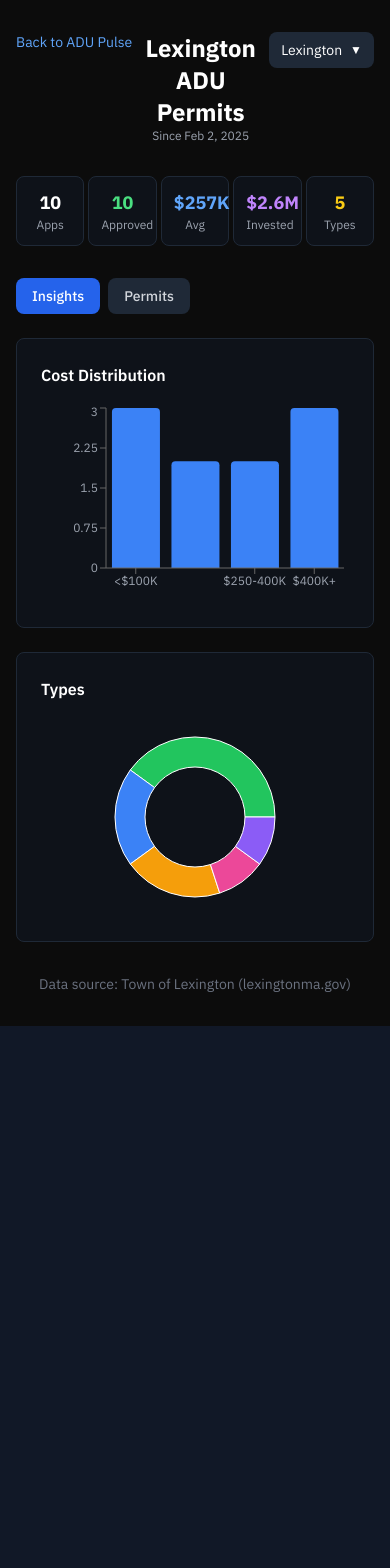
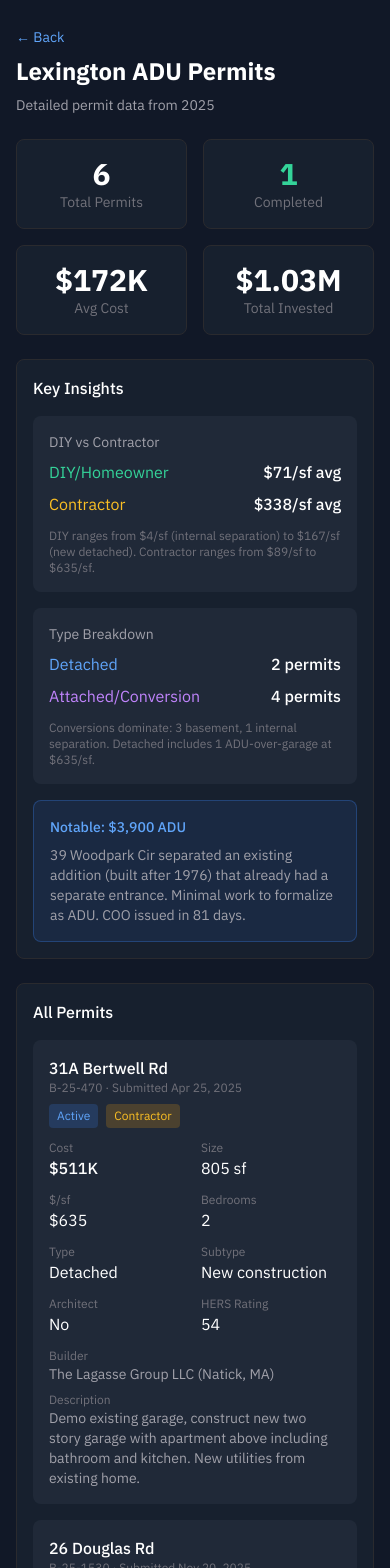
Before and after one commit to atwoodcollects/adupulse, a Next.js app: page /lexington in a window 390 px wide. Shown: the top 1568 px of the page. Before the commit the page ends 1026 px from the top, so only its background shows below. Built offline with nearby package versions, Linux system fonts and the light colour scheme.

Commit message:
Update Lexington with detailed permit data: 6 permits with costs, builders, descriptions

```diff
--- a/src/app/lexington/page.tsx
+++ b/src/app/lexington/page.tsx
@@ -1,127 +1,317 @@
 'use client'
-import { useState } from 'react'
+
 import Link from 'next/link'
-import TownNav from '@/components/TownNav'
-import { PieChart, Pie, Cell, BarChart, Bar, XAxis, YAxis, Tooltip, ResponsiveContainer } from 'recharts'
 
 const permits = [
-  { id: 'B-24-591', address: '9A WASHINGTON ST', date: '2025-07-03', cost: 500000, type: 'Detached ADU' },
-  { id: 'B-25-470', address: '31A BERTWELL RD', date: '2025-07-16', cost: 511330, type: 'Detached ADU' },
-  { id: 'B-24-1571', address: '18R BACON ST', date: '2025-03-24', cost: 407528, type: 'Detached ADU' },
-  { id: 'B-24-1385', address: '33 WOODPARK CIR', date: '2025-12-10', cost: 386684, type: 'Detached ADU' },
-  { id: 'B-25-1530', address: '26 DOUGLAS RD', date: '2025-12-23', cost: 250516, type: 'Basement ADU' },
-  { id: 'B-25-876', address: '14 RIDGE RD', date: '2025-12-19', cost: 226847, type: 'In-Law Suite' },
-  { id: 'B-25-657', address: '20 BIRD HILL RD', date: '2025-07-28', cost: 173376, type: 'In-Law Suite' },
-  { id: 'B-25-1488', address: '5A SOLLYS WAY', date: '2025-11-18', cost: 87285, type: 'Basement ADU' },
-  { id: 'B-25-701', address: '39 WOODPARK CIR', date: '2025-06-20', cost: 20000, type: 'CR-ADU' },
-  { id: 'B-25-442', address: '35 MOON HILL RD', date: '2025-05-22', cost: 4200, type: 'ADU Alteration' },
+  {
+    id: 'B-25-470',
+    address: '31A Bertwell Rd',
+    status: 'Active',
+    dateSubmitted: '2025-04-25',
+    dateIssued: '2025-07-16',
+    cost: 511330,
+    sqft: 805,
+    bedrooms: 2,
+    type: 'Detached',
+    subtype: 'New construction',
+    builder: 'Contractor',
+    builderName: 'The Lagasse Group LLC',
+    builderLocation: 'Natick, MA',
+    description: 'Demo existing garage, construct new two story garage with apartment above including bathroom and kitchen. New utilities from existing home.',
+    architect: false,
+    engineer: false,
+    hersRating: 54,
+    sprinklers: false,
+  },
+  {
+    id: 'B-25-1530',
+    address: '26 Douglas Rd',
+    status: 'Active',
+    dateSubmitted: '2025-11-20',
+    dateIssued: '2025-12-23',
+    cost: 250516,
+    sqft: 862,
+    bedrooms: 1,
+    type: 'Attached',
+    subtype: 'Basement conversion',
+    builder: 'Contractor',
+    builderName: 'International Construction & Development Inc',
+    builderLocation: 'Milton, MA',
+    description: 'Separate lower level from 1st floor to create ADU in lower level, partial gut rehab and install new kitchen. Mini splits for heating/cooling, new heat pump water heater.',
+    architect: false,
+    engineer: false,
+    hersRating: null,
+    sprinklers: false,
+    ownerType: 'Lexhab (housing org)',
+  },
+  {
+    id: 'B-25-1474',
+    address: '302 Marrett Rd',
+    status: 'Active',
+    dateSubmitted: '2025-11-06',
+    dateIssued: null,
+    cost: 150000,
+    sqft: 898,
+    bedrooms: 2,
+    type: 'Detached',
+    subtype: 'New construction',
+    builder: 'DIY',
+    builderName: 'Homeowner (hiring subs)',
+    builderLocation: null,
+    description: 'New accessory dwelling unit',
+    architect: false,
+    engineer: false,
+    hersRating: 53,
+    sprinklers: false,
+  },
+  {
+    id: 'B-25-1488',
+    address: '5A Solly\'s Way',
+    status: 'Active',
+    dateSubmitted: '2025-11-11',
+    dateIssued: '2025-11-18',
+    cost: 87285,
+    sqft: 985,
+    bedrooms: 1,
+    type: 'Attached',
+    subtype: 'Basement conversion',
+    builder: 'Contractor',
+    builderName: 'Kyle Matthew Construction LLC',
+    builderLocation: 'Harvard, MA',
+    description: 'Finish partially completed basement ADU from previous permit #B-24-1533. Finish basement entrance (doghouse).',
+    architect: false,
+    engineer: false,
+    hersRating: null,
+    sprinklers: true,
+    notes: 'Lower cost - finishing prior work',
+  },
+  {
+    id: 'B-25-632',
+    address: '390 Marrett Rd',
+    status: 'Active',
+    dateSubmitted: '2025-05-30',
+    dateIssued: null,
+    cost: 30000,
+    sqft: 743,
+    bedrooms: 1,
+    type: 'Attached',
+    subtype: 'Basement conversion',
+    builder: 'DIY',
+    builderName: 'Homeowner (all work)',
+    builderLocation: null,
+    description: 'Build ADU in the existing basement',
+    architect: true,
+    architectName: 'CLDA Architect (Xiaoying Chen)',
+    engineer: false,
+    hersRating: null,
+    sprinklers: false,
+    notes: 'Full DIY - likely just materials cost',
+  },
+  {
+    id: 'B-25-609',
+    address: '39 Woodpark Cir',
+    status: 'Complete',
+    dateSubmitted: '2025-05-24',
+    dateIssued: '2025-08-11',
+    dateCOO: '2025-08-13',
+    cost: 3900,
+    sqft: 893,
+    bedrooms: 2,
+    type: 'Attached',
+    subtype: 'Internal separation',
+    builder: 'DIY',
+    builderName: 'Homeowner (all work)',
+    builderLocation: null,
+    description: 'Separate existing addition (built after 1976) from main house to create ADU. Both already had separate entrances.',
+    architect: false,
+    engineer: false,
+    hersRating: null,
+    sprinklers: false,
+    notes: 'Minimal work - addition already existed with separate entrance',
+  },
 ]
 
-const totalPermits = permits.length
-const avgCost = Math.round(permits.reduce((sum, p) => sum + p.cost, 0) / permits.length)
-const totalInvestment = permits.reduce((sum, p) => sum + p.cost, 0)
-const typeBreakdown = permits.reduce((acc, p) => { acc[p.type] = (acc[p.type] || 0) + 1; return acc }, {} as Record<string, number>)
-const typeData = Object.entries(typeBreakdown).map(([name, value]) => ({ name, value }))
-const costRanges = [
-  { range: '<$100K', count: permits.filter(p => p.cost < 100000).length },
-  { range: '$100-250K', count: permits.filter(p => p.cost >= 100000 && p.cost < 250000).length },
-  { range: '$250-400K', count: permits.filter(p => p.cost >= 250000 && p.cost < 400000).length },
-  { range: '$400K+', count: permits.filter(p => p.cost >= 400000).length },
-]
-const COLORS = ['#22c55e', '#3b82f6', '#f59e0b', '#ec4899', '#8b5cf6']
+const formatCost = (cost: number) => {
+  if (cost >= 1000000) return '$' + (cost / 1000000).toFixed(2) + 'M'
+  if (cost >= 1000) return '$' + Math.round(cost / 1000) + 'K'
+  return '$' + cost.toLocaleString()
+}
+
+const formatDate = (date: string | null) => {
+  if (!date) return '—'
+  return new Date(date).toLocaleDateString('en-US', { month: 'short', day: 'numeric', year: 'numeric' })
+}
 
 export default function LexingtonPage() {
-  const [activeTab, setActiveTab] = useState('insights')
+  const totalPermits = permits.length
+  const totalCost = permits.reduce((sum, p) => sum + p.cost, 0)
+  const avgCost = Math.round(totalCost / totalPermits)
+  const completedPermits = permits.filter(p => p.status === 'Complete').length
+
+  const detachedPermits = permits.filter(p => p.type === 'Detached')
+  const attachedPermits = permits.filter(p => p.type === 'Attached')
+
+  const diyPermits = permits.filter(p => p.builder === 'DIY')
+  const contractorPermits = permits.filter(p => p.builder === 'Contractor')
+
+  const diyAvgPpsf = diyPermits.length > 0
+    ? Math.round(diyPermits.reduce((sum, p) => sum + (p.cost / p.sqft), 0) / diyPermits.length)
+    : 0
+  const contractorAvgPpsf = contractorPermits.length > 0
+    ? Math.round(contractorPermits.reduce((sum, p) => sum + (p.cost / p.sqft), 0) / contractorPermits.length)
+    : 0
+
   return (
-    <div className="min-h-screen" style={{ backgroundColor: '#0c0c0c' }}>
-      <div className="max-w-7xl mx-auto px-4 py-8">
-        <div className="flex justify-between items-start mb-8">
-          <Link href="/" className="text-blue-400 hover:text-blue-300 text-sm">Back to ADU Pulse</Link>
-          <div className="text-center flex-1">
-            <h1 className="text-2xl font-bold text-white">Lexington ADU Permits</h1>
-            <p className="text-gray-400 text-xs">Since Feb 2, 2025</p>
+    <div className="min-h-screen bg-gray-900">
+      <div className="max-w-6xl mx-auto px-4 py-6">
+        <Link href="/" className="text-blue-400 text-sm mb-2 inline-block">← Back</Link>
+        <h1 className="text-2xl sm:text-3xl font-bold text-white mb-2">Lexington ADU Permits</h1>
+        <p className="text-text-secondary text-sm mb-6">Detailed permit data from 2025</p>
+
+        {/* Stats Grid */}
+        <div className="grid grid-cols-2 md:grid-cols-4 gap-4 mb-6">
+          <div className="bg-gray-800/50 border border-border rounded-lg p-4 text-center">
+            <div className="text-3xl font-bold text-white">{totalPermits}</div>
+            <div className="text-text-muted text-sm">Total Permits</div>
           </div>
-          <TownNav current="Lexington" />
-        </div>
-        <div className="flex justify-center gap-1 md:gap-4 mb-8">
-          <div className="bg-gray-900/50 border border-gray-800 rounded-lg p-3 md:p-4 text-center flex-1 min-w-0">
-            <div className="text-lg md:text-3xl font-bold text-white">{totalPermits}</div>
-            <div className="text-gray-400 text-xs">Apps</div>
+          <div className="bg-gray-800/50 border border-border rounded-lg p-4 text-center">
+            <div className="text-3xl font-bold text-emerald-400">{completedPermits}</div>
+            <div className="text-text-muted text-sm">Completed</div>
           </div>
-          <div className="bg-gray-900/50 border border-gray-800 rounded-lg p-3 md:p-4 text-center flex-1 min-w-0">
-            <div className="text-lg md:text-3xl font-bold text-green-400">{totalPermits}</div>
-            <div className="text-gray-400 text-xs">Approved</div>
+          <div className="bg-gray-800/50 border border-border rounded-lg p-4 text-center">
+            <div className="text-3xl font-bold text-white">{formatCost(avgCost)}</div>
+            <div className="text-text-muted text-sm">Avg Cost</div>
           </div>
-          <div className="bg-gray-900/50 border border-gray-800 rounded-lg p-3 md:p-4 text-center flex-1 min-w-0">
-            <div className="text-lg md:text-3xl font-bold text-blue-400">${(avgCost / 1000).toFixed(0)}K</div>
-            <div className="text-gray-400 text-xs">Avg</div>
-          </div>
-          <div className="bg-gray-900/50 border border-gray-800 rounded-lg p-3 md:p-4 text-center flex-1 min-w-0">
-            <div className="text-lg md:text-3xl font-bold text-purple-400">${(totalInvestment / 1000000).toFixed(1)}M</div>
-            <div className="text-gray-400 text-xs">Invested</div>
-          </div>
-          <div className="bg-gray-900/50 border border-gray-800 rounded-lg p-3 md:p-4 text-center flex-1 min-w-0">
-            <div className="text-lg md:text-3xl font-bold text-yellow-400">{Object.keys(typeBreakdown).length}</div>
-            <div className="text-gray-400 text-xs">Types</div>
+          <div className="bg-gray-800/50 border border-border rounded-lg p-4 text-center">
+            <div className="text-3xl font-bold text-white">{formatCost(totalCost)}</div>
+            <div className="text-text-muted text-sm">Total Invested</div>
           </div>
         </div>
-        <div className="flex gap-2 mb-6">
-          <button onClick={() => setActiveTab('insights')} className={`px-4 py-2 rounded-lg text-sm font-medium ${activeTab === 'insights' ? 'bg-blue-600 text-white' : 'bg-gray-800 text-gray-300'}`}>Insights</button>
-          <button onClick={() => setActiveTab('permits')} className={`px-4 py-2 rounded-lg text-sm font-medium ${activeTab === 'permits' ? 'bg-blue-600 text-white' : 'bg-gray-800 text-gray-300'}`}>Permits</button>
-        </div>
-        {activeTab === 'insights' ? (
-          <div className="grid md:grid-cols-2 gap-6">
-            <div className="bg-gray-900/50 border border-gray-800 rounded-lg p-6">
-              <h3 className="text-white font-semibold mb-4">Cost Distribution</h3>
-              <ResponsiveContainer width="100%" height={200}>
-                <BarChart data={costRanges}>
-                  <XAxis dataKey="range" tick={{ fill: '#9ca3af', fontSize: 12 }} />
-                  <YAxis tick={{ fill: '#9ca3af', fontSize: 12 }} />
-                  <Tooltip contentStyle={{ backgroundColor: '#1f2937', border: '1px solid #374151', borderRadius: '8px', fontSize: '12px' }} labelStyle={{ color: '#fff' }} itemStyle={{ color: '#fff' }} />
-                  <Bar dataKey="count" fill="#3b82f6" radius={[4, 4, 0, 0]} />
-                </BarChart>
-              </ResponsiveContainer>
+
+        {/* Key Insights */}
+        <div className="bg-gray-800/50 border border-border rounded-lg p-4 sm:p-6 mb-6">
+          <h2 className="text-white font-medium mb-4">Key Insights</h2>
+          <div className="grid grid-cols-1 md:grid-cols-2 gap-4">
+            <div className="bg-gray-700/30 rounded-lg p-4">
+              <h3 className="text-text-secondary text-sm mb-2">DIY vs Contractor</h3>
+              <div className="flex justify-between items-center mb-2">
+                <span className="text-emerald-400">DIY/Homeowner</span>
+                <span className="text-white font-medium">${diyAvgPpsf}/sf avg</span>
+              </div>
+              <div className="flex justify-between items-center">
+                <span className="text-amber-400">Contractor</span>
+                <span className="text-white font-medium">${contractorAvgPpsf}/sf avg</span>
+              </div>
+              <p className="text-text-muted text-xs mt-3">DIY ranges from $4/sf (internal separation) to $167/sf (new detached). Contractor ranges from $89/sf to $635/sf.</p>
             </div>
-            <div className="bg-gray-900/50 border border-gray-800 rounded-lg p-6">
-              <h3 className="text-white font-semibold mb-4">Types</h3>
-              <ResponsiveContainer width="100%" height={200}>
-                <PieChart>
-                  <Pie data={typeData} cx="50%" cy="50%" innerRadius={50} outerRadius={80} dataKey="value">
-                    {typeData.map((_, i) => <Cell key={i} fill={COLORS[i % COLORS.length]} />)}
-                  </Pie>
-                  <Tooltip contentStyle={{ backgroundColor: '#1f2937', border: '1px solid #374151', borderRadius: '8px', fontSize: '12px' }} labelStyle={{ color: '#fff' }} itemStyle={{ color: '#fff' }} />
-                </PieChart>
-              </ResponsiveContainer>
+            <div className="bg-gray-700/30 rounded-lg p-4">
+              <h3 className="text-text-secondary text-sm mb-2">Type Breakdown</h3>
+              <div className="flex justify-between items-center mb-2">
+                <span className="text-blue-400">Detached</span>
+                <span className="text-white font-medium">{detachedPermits.length} permits</span>
+              </div>
+              <div className="flex justify-between items-center">
+                <span className="text-purple-400">Attached/Conversion</span>
+                <span className="text-white font-medium">{attachedPermits.length} permits</span>
+              </div>
+              <p className="text-text-muted text-xs mt-3">Conversions dominate: 3 basement, 1 internal separation. Detached includes 1 ADU-over-garage at $635/sf.</p>
             </div>
           </div>
-        ) : (
-          <div className="bg-gray-900/50 border border-gray-800 rounded-lg overflow-x-auto">
-            <table className="w-full">
-              <thead className="bg-gray-800/50">
-                <tr>
-                  <th className="text-left text-gray-300 p-4">Address</th>
-                  <th className="text-left text-gray-300 p-4">Type</th>
-                  <th className="text-left text-gray-300 p-4">Cost</th>
-                  <th className="text-left text-gray-300 p-4">Date</th>
-                </tr>
-              </thead>
-              <tbody>
-                {permits.map(p => (
-                  <tr key={p.id} className="border-t border-gray-800">
-                    <td className="p-4">
-                      <div className="text-white">{p.address}</div>
-                      <div className="text-gray-500 text-sm">{p.id}</div>
-                    </td>
-                    <td className="p-4 text-gray-300">{p.type}</td>
-                    <td className="p-4 text-gray-300">${p.cost.toLocaleString()}</td>
-                    <td className="p-4 text-gray-400">{new Date(p.date).toLocaleDateString()}</td>
-                  </tr>
-                ))}
-              </tbody>
-            </table>
+          <div className="mt-4 bg-blue-500/10 border border-blue-500/30 rounded-lg p-4">
+            <h3 className="text-blue-400 text-sm font-medium mb-2">Notable: $3,900 ADU</h3>
+            <p className="text-text-secondary text-sm">39 Woodpark Cir separated an existing addition (built after 1976) that already had a separate entrance. Minimal work to formalize as ADU. COO issued in 81 days.</p>
           </div>
-        )}
-        <div className="mt-8 text-center text-gray-500 text-sm">Data source: Town of Lexington (lexingtonma.gov)</div>
+        </div>
+
+        {/* Permits Table */}
+        <div className="bg-gray-800/50 border border-border rounded-lg p-4 sm:p-6">
+          <h2 className="text-white font-medium mb-4">All Permits</h2>
+          <div className="space-y-4">
+            {permits.map((permit) => (
+              <div key={permit.id} className="bg-gray-700/30 rounded-lg p-4">
+                <div className="flex flex-wrap justify-between items-start gap-2 mb-3">
+                  <div>
+                    <div className="text-white font-medium">{permit.address}</div>
+                    <div className="text-text-muted text-xs">{permit.id} · Submitted {formatDate(permit.dateSubmitted)}</div>
+                  </div>
+                  <div className="flex gap-2">
+                    <span className={`px-2 py-1 rounded text-xs ${
+                      permit.status === 'Complete' ? 'bg-emerald-500/20 text-emerald-400' : 'bg-blue-500/20 text-blue-400'
+                    }`}>
+                      {permit.status}
+                    </span>
+                    <span className={`px-2 py-1 rounded text-xs ${
+                      permit.builder === 'DIY' ? 'bg-emerald-500/20 text-emerald-400' : 'bg-amber-500/20 text-amber-400'
+                    }`}>
+                      {permit.builder}
+                    </span>
+                  </div>
+                </div>
+
+                <div className="grid grid-cols-2 sm:grid-cols-4 gap-3 mb-3">
+                  <div>
+                    <div className="text-text-muted text-xs">Cost</div>
+                    <div className="text-white font-medium">{formatCost(permit.cost)}</div>
+                  </div>
+                  <div>
+                    <div className="text-text-muted text-xs">Size</div>
+                    <div className="text-white">{permit.sqft} sf</div>
+                  </div>
+                  <div>
+                    <div className="text-text-muted text-xs">$/sf</div>
+                    <div className="text-white">${Math.round(permit.cost / permit.sqft)}</div>
+                  </div>
+                  <div>
+                    <div className="text-text-muted text-xs">Bedrooms</div>
+                    <div className="text-white">{permit.bedrooms}</div>
+                  </div>
+                </div>
+
+                <div className="grid grid-cols-2 sm:grid-cols-4 gap-3 mb-3">
+                  <div>
+                    <div className="text-text-muted text-xs">Type</div>
+                    <div className="text-white">{permit.type}</div>
+                  </div>
+                  <div>
+                    <div className="text-text-muted text-xs">Subtype</div>
+                    <div className="text-white">{permit.subtype}</div>
+                  </div>
+                  <div>
+                    <div className="text-text-muted text-xs">Architect</div>
+                    <div className="text-white">{permit.architect ? 'Yes' : 'No'}</div>
+                  </div>
+                  <div>
+                    <div className="text-text-muted text-xs">HERS Rating</div>
+                    <div className="text-white">{permit.hersRating || '—'}</div>
+                  </div>
+                </div>
+
+                <div className="mb-2">
+                  <div className="text-text-muted text-xs">Builder</div>
+                  <div className="text-text-secondary text-sm">{permit.builderName}{permit.builderLocation ? ` (${permit.builderLocation})` : ''}</div>
+                </div>
+
+                <div>
+                  <div className="text-text-muted text-xs">Description</div>
+                  <div className="text-text-secondary text-sm">{permit.description}</div>
+                </div>
+
+                {permit.notes && (
+                  <div className="mt-2 text-xs text-amber-400/80 italic">{permit.notes}</div>
+                )}
+
+                {permit.dateCOO && (
+                  <div className="mt-2 text-xs text-emerald-400">COO issued: {formatDate(permit.dateCOO)}</div>
+                )}
+              </div>
+            ))}
+          </div>
+        </div>
+
+        {/* Source */}
+        <div className="mt-6 text-text-muted text-xs">
+          Source: Town of Lexington Building Department permit records (2025)
+        </div>
       </div>
     </div>
   )
```
